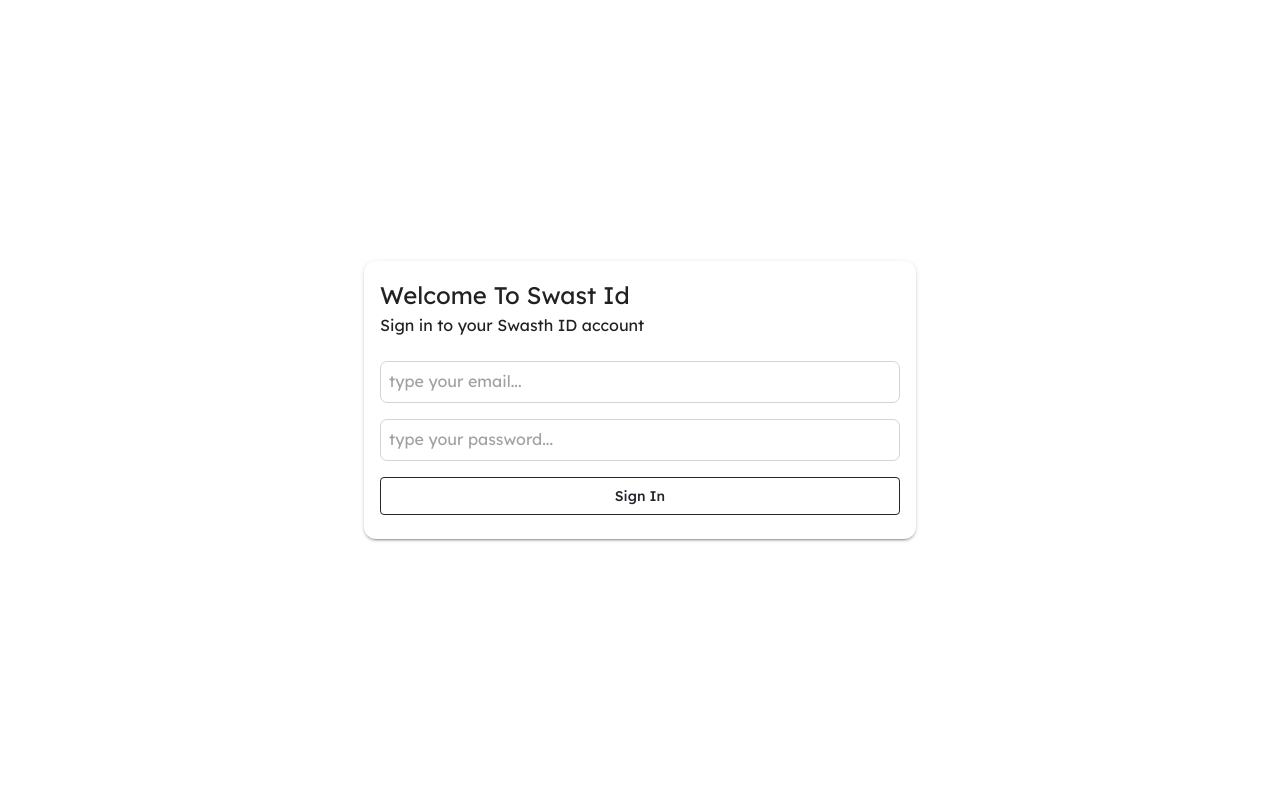
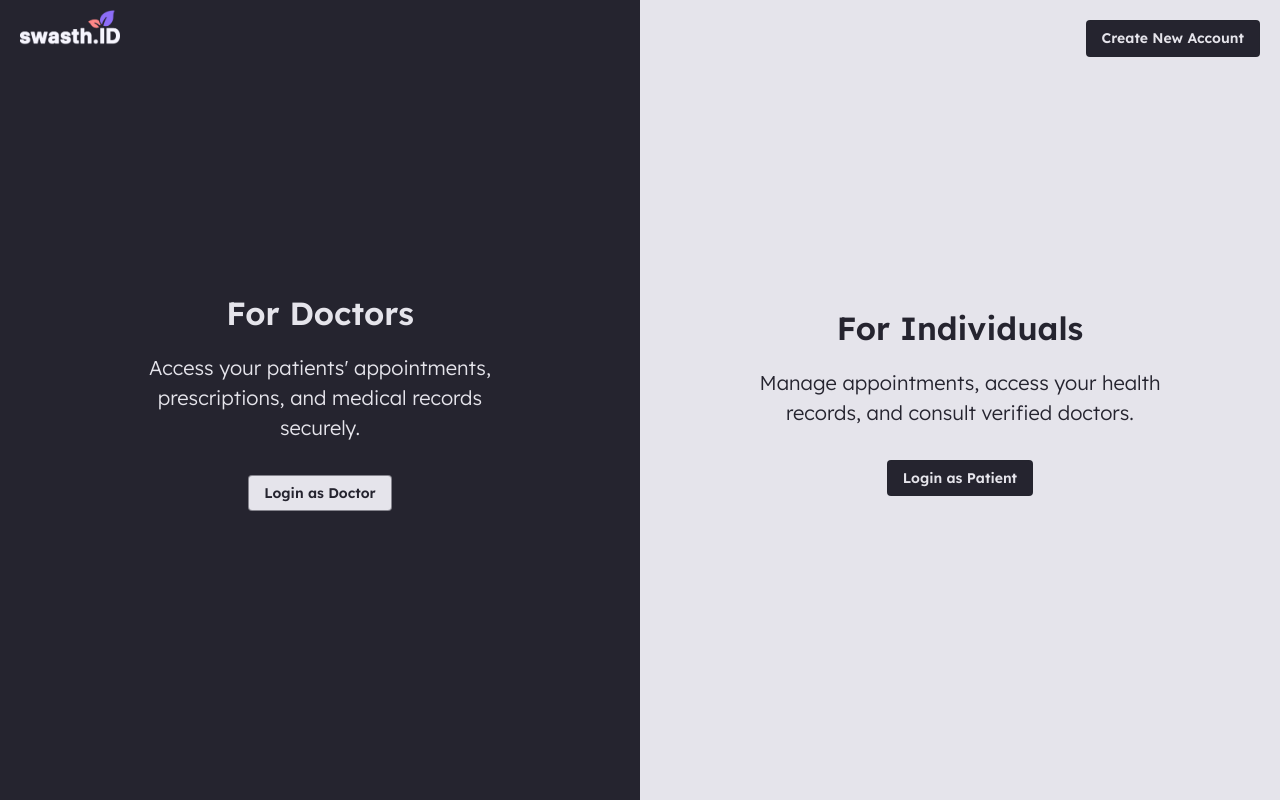
Before and after one commit to sumanthakur0401/Swasth_ID_FrontEnd, a Next.js app: page / in a window 1280 px wide. Built offline with nearby package versions, Linux system fonts and the light colour scheme.

Commit message:
LoginPage Update

```diff
--- a/src/components/Authentication/Signin.jsx
+++ b/src/components/Authentication/Signin.jsx
@@ -1,135 +1,19 @@
-import {
-  Box,
-  Button,
-  Card,
-  CardContent,
-  Container,
-  InputBase,
-  Typography,
-  useTheme,
-  Alert,
-} from "@mui/material";
-import { useRouter } from "next/router";
-import React, { useState } from "react";
+import { Box } from "@mui/material";
+import LeftSection from "./SigninSides/LeftSection";
+import RightSection from "./SigninSides/RightSection";
+
 
 export const Signin = () => {
-  const theme = useTheme();
-  const router = useRouter();
-
-  const [formData, setFormData] = useState({
-    email: "",
-    password: "",
-  });
-
-  const [errorMessage, setErrorMessage] = useState("");
-
-  const handleChange = (e) => {
-    const { name, value } = e.target;
-    setFormData((prev) => ({
-      ...prev,
-      [name]: value,
-    }));
-
-    // Clear the global error on change
-    setErrorMessage("");
-  };
-
-  const handleValidations = () => {
-    const emailRegex = /^[^\s@]+@[^\s@]+\.[^\s@]+$/;
-
-    if (!formData.email || !emailRegex.test(formData.email)) {
-      setErrorMessage("Please enter a valid email address.");
-      return false;
-    }
-
-    if (!formData.password || formData.password.length < 6) {
-      setErrorMessage("Password must be at least 6 characters long.");
-      return false;
-    }
-
-    return true;
-  };
-
-  const handleSubmit = () => {
-    if (handleValidations()) {
-      router.push("/dashboard");
-    }
-  };
-
-  const inputStyle = {
-    border: `1px solid ${theme.palette.primary.lightGrey}`,
-    py: 0.5,
-    px: 1,
-    borderRadius: "7px",
-  };
-
   return (
-    <>
-      <Box
-        sx={{
-          py: 4,
-          height: "100vh",
-          display: "flex",
-          alignItems: "center",
-          justifyContent: "center",
-        }}
-      >
-        <Container maxWidth="sm">
-          <Card elevation={2} sx={{ borderRadius: "12px" }}>
-            <CardContent>
-              <Typography fontSize="1.5rem">Welcome To Swast Id</Typography>
-              <Typography>Sign in to your Swasth ID account</Typography>
-
-              {/* ✅ Alert shown here if there's an error */}
-              {errorMessage && (
-                <Alert severity="error" sx={{ mt: 2 }}>
-                  {errorMessage}
-                </Alert>
-              )}
-
     <Box
       sx={{
         display: "flex",
-                  flexDirection: "column",
-                  gap: 2,
-                  mt: 3,
+        height: "100vh",
+        width: "100vw",
       }}
     >
-                <InputBase
-                  name="email"
-                  type="email"
-                  placeholder="type your email..."
-                  value={formData.email}
-                  fullWidth
-                  onChange={handleChange}
-                  sx={inputStyle}
-                />
-
-                <InputBase
-                  name="password"
-                  type="password"
-                  placeholder="type your password..."
-                  value={formData.password}
-                  fullWidth
-                  onChange={handleChange}
-                  sx={inputStyle}
-                />
-
-                <Button
-                  fullWidth
-                  onClick={handleSubmit}
-                  sx={{
-                    textTransform: "none",
-                    border: `1px solid ${theme.palette.primary.main}`,
-                  }}
-                >
-                  Sign In
-                </Button>
+      <LeftSection />
+      <RightSection />
     </Box>
-            </CardContent>
-          </Card>
-        </Container>
-      </Box>
-    </>
   );
 };
--- /dev/null
+++ b/src/components/Authentication/SigninSides/LeftSection.jsx
@@ -0,0 +1,75 @@
+import { Box, Typography, Button, useTheme } from "@mui/material";
+import Image from "next/image"; // ✅ Only if you're using Next.js
+
+const LeftSection = () => {
+  const theme = useTheme();
+
+  return (
+    <Box
+      sx={{
+        width: "50%",
+        height: "100vh",
+        backgroundColor: theme.palette.primary.main,
+        position: "relative", // ✅ Important for logo positioning
+        display: "flex",
+        flexDirection: "column",
+        justifyContent: "center",
+        alignItems: "center",
+        gap: 2,
+        p: 4,
+      }}
+    >
+      {/* Logo in top-left corner */}
+      <Box
+        sx={{
+          position: "absolute",
+          top: 10,
+          left: 20,
+        }}
+      >
+        <Image
+          src="/assets/SwasthId_logo_light.png"
+          alt="Swasth ID Logo"
+          width={100}
+          height={35}
+        />
+      </Box>
+
+      <Typography
+        fontSize="2rem"
+        fontWeight={600}
+        sx={{
+          color: theme.palette.primary.bgcolor_1,
+        }}
+      >
+        For Doctors
+      </Typography>
+      <Typography
+        fontSize={20}
+        textAlign="center"
+        maxWidth="70%"
+        fontWeight={200}
+        sx={{
+          color: theme.palette.primary.bgcolor_1,
+        }}
+      >
+        Access your patients' appointments, prescriptions, and medical records
+        securely.
+      </Typography>
+
+      <Button
+        variant="outlined"
+        sx={{
+          textTransform: "none",
+          fontWeight: 600,
+          mt: 2,
+          backgroundColor: theme.palette.primary.bgcolor_1,
+        }}
+      >
+        Login as Doctor
+      </Button>
+    </Box>
+  );
+};
+
+export default LeftSection;
--- /dev/null
+++ b/src/components/Authentication/SigninSides/RightSection.jsx
@@ -0,0 +1,85 @@
+import { Box, Typography, Button, useTheme } from "@mui/material";
+import { useRouter } from "next/router";
+
+const RightSection = () => {
+  const theme = useTheme();
+  const router = useRouter();
+
+   const handleLogin = () => {
+    router.push("/dashboard");
+  };
+
+  return (
+    <Box
+      sx={{
+        width: "50%",
+        height: "100vh",
+        backgroundColor: theme.palette.primary.bgcolor_1,
+        position: "relative", // ✅ enable absolute positioning for top button
+        display: "flex",
+        flexDirection: "column",
+        justifyContent: "center",
+        alignItems: "center",
+        gap: 2,
+        p: 4,
+      }}
+    >
+      {/* Create Account Button - top right */}
+      <Box
+        sx={{
+          position: "absolute",
+          top: 20,
+          right: 20,
+        }}
+      >
+        <Button
+          variant="outlined"
+          sx={{
+            textTransform: "none",
+            fontWeight: 600,
+            fontSize: 14,
+            backgroundColor: theme.palette.primary.main,
+            color: theme.palette.primary.bgcolor_1,
+            borderRadius: 1,
+          }}
+        >
+          Create New Account
+        </Button>
+      </Box>
+
+      {/* Main Content */}
+      <Typography
+        fontSize="2rem"
+        fontWeight={600}
+        sx={{ color: theme.palette.primary.main }}
+      >
+        For Individuals
+      </Typography>
+      <Typography
+        fontSize={20}
+        fontWeight={200}
+        textAlign="center"
+        maxWidth="70%"
+        sx={{ color: theme.palette.primary.main }}
+      >
+        Manage appointments, access your health records, and consult verified doctors.
+      </Typography>
+
+      <Button
+        variant="outlined"
+        onClick={handleLogin}
+        sx={{
+          textTransform: "none",
+          fontWeight: 600,
+          mt: 2,
+          backgroundColor: theme.palette.primary.main,
+          color: theme.palette.primary.bgcolor_1,
+        }}
+      >
+        Login as Patient
+      </Button>
+    </Box>
+  );
+};
+
+export default RightSection;
--- a/src/components/Home/TopContainer.jsx
+++ b/src/components/Home/TopContainer.jsx
@@ -11,14 +11,14 @@ export const Topcontainer = () => {
           <Grid container>
             <Grid
               item
-              size={{ xs: 12, md: 9 }}
+              size={{ xs: 12, md: 9.5 }}
               sx={{
-                p: 2,
+                p: 1,
               }}
             >
               <LeftSection />
             </Grid>
-            <Grid item size={{ xs: 12, md: 3 }}>
+            <Grid item size={{ xs: 12, md: 2.5 }}>
               <RightSection />
             </Grid>
           </Grid>
```
Also changed, not shown: src/components/Home/LeftSectionWidget/FourHealthCardSection.jsx (+3 -4 lines), public/assets/SwasthId_logo_light.png (added). Lines whose indentation alone changed are shown as unchanged.
